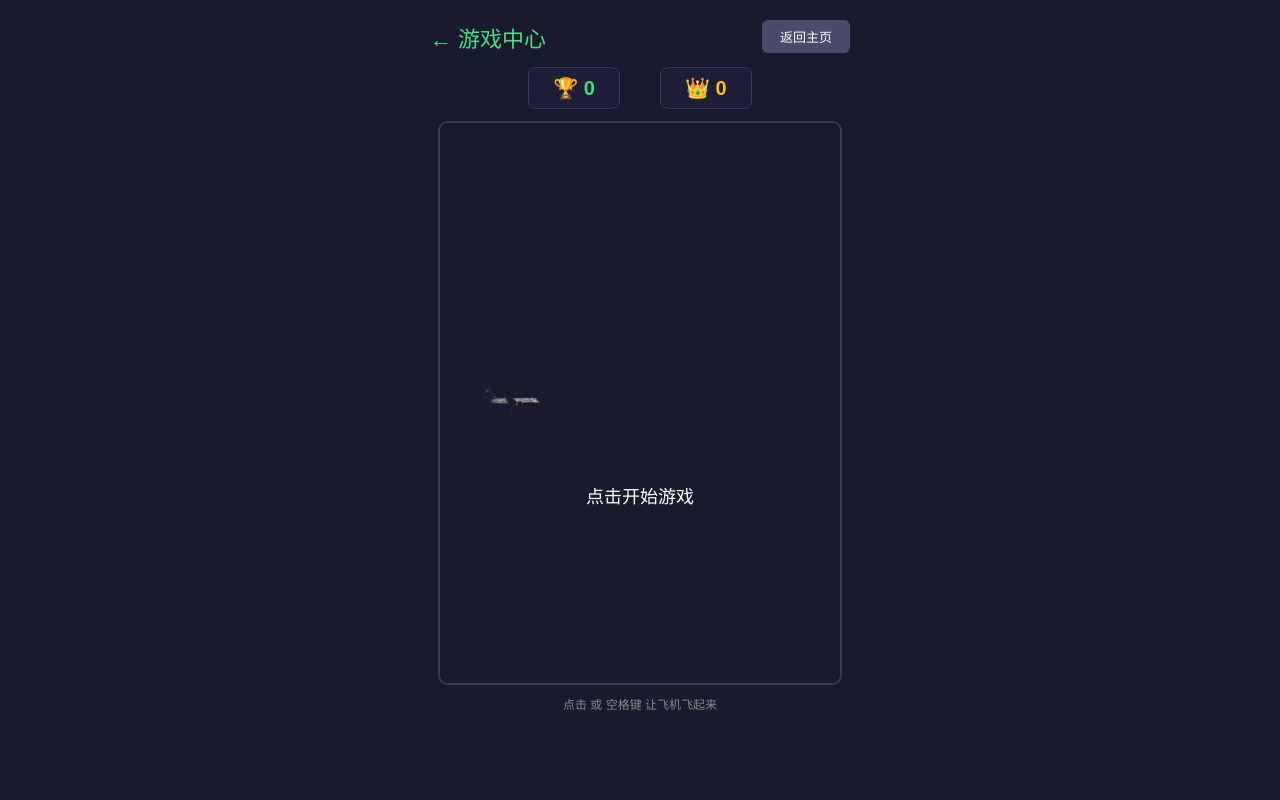
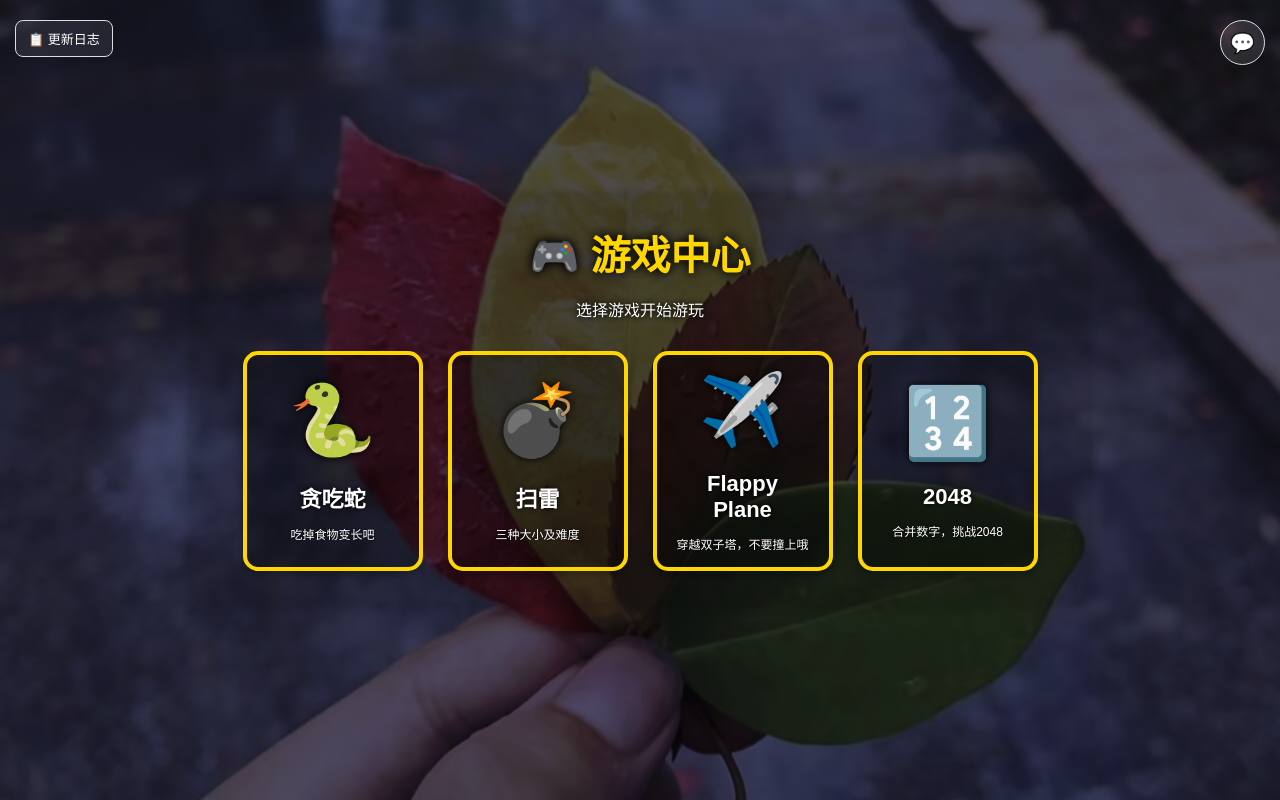
Before and after one commit to Red-Lightstar/Red-Lightstar.github.io, a plain HTML site: page index.html in a window 1280 px wide. Drawn offline with Linux system fonts and the light colour scheme.

Commit message:
Revise game title and improve UI elements
Updated game title and added feedback button. Enhanced styles for better visual appeal and layout adjustments.

```diff
--- a/index.html
+++ b/index.html
@@ -2,276 +2,331 @@
 <html lang="zh">
 <head>
     <meta charset="UTF-8">
-    <meta name="viewport" content="width=device-width, initial-scale=1.0">
-    <title>Flappy Plane</title>
+    <meta name="viewport" content="width=device-width, initial-scale=1.0, maximum-scale=1.0, user-scalable=no, viewport-fit=cover">
+    <title>游戏中心</title>
     <style>
-        * { margin: 0; padding: 0; box-sizing: border-box; }
+        /* ============= 全局基础样式 ============= */
+        * {
+            margin: 0;
+            padding: 0;
+            box-sizing: border-box;
+            font-family: 'Microsoft YaHei', Arial, sans-serif;
+        }
         body {
-            background: #1a1a2e;
-            font-family: 'Microsoft YaHei', Arial, sans-serif;
+            /* 背景铺满，完整展示图片 */
+            background: url("leaf-bg.jpg") no-repeat center center / cover fixed;
+            background-color: #1a1a2e;
+            background-blend-mode: soft-light;
+            min-height: 100vh;
+            min-height: -webkit-fill-available;
+            padding: 20px 15px;
+            color: #fff;
             display: flex;
             flex-direction: column;
             align-items: center;
-            padding: 20px;
+            justify-content: center;
+            overflow-x: hidden;
+            -webkit-tap-highlight-color: transparent;
         }
-        #header {
+
+        html {
+            height: -webkit-fill-available;
+        }
+
+        /* ============= 更新日志模块 ============= */
+        #logToggle {
+            position: fixed;
+            top: 20px;
+            left: 15px;
+            background: rgba(255,255,255,0.08);
+            border: 1px solid #ddd;
+            border-radius: 8px;
+            padding: 8px 12px;
+            cursor: pointer;
+            color: #fff;
+            font-size: 13px;
+            transition: all 0.2s;
+            z-index: 99;
+            min-width: 80px;
+            text-align: center;
+            touch-action: manipulation;
+        }
+        #logToggle:hover {
+            background: rgba(255,255,255,0.15);
+        }
+        #logPanel {
+            position: fixed;
+            top: 60px;
+            left: 15px;
+            background: rgba(0,0,0,0.8);
+            border: 1px solid #ddd;
+            border-radius: 10px;
+            padding: 15px;
+            width: calc(100vw - 30px);
+            max-width: 320px;
+            max-height: 250px;
+            overflow-y: auto;
+            display: none;
+            z-index: 99;
+        }
+        #logPanel::-webkit-scrollbar { width: 6px; }
+        #logPanel::-webkit-scrollbar-thumb {
+            background: #ffd700;
+            border-radius: 3px;
+        }
+        .log-item { margin-bottom: 10px; }
+        .log-date {
+            color: #ffd700;
+            font-size: 12px;
+            font-weight: bold;
+        }
+        .log-text {
+            color: #eee;
+            font-size: 13px;
+            line-height: 1.4;
+        }
+
+        /* ============= 反馈按钮模块 ============= */
+        #feedbackBtn {
+            position: fixed;
+            top: 20px;
+            right: 15px;
+            background: rgba(255,255,255,0.1);
+            border: 1px solid #ddd;
+            border-radius: 50%;
+            width: 45px;
+            height: 45px;
             display: flex;
-            justify-content: space-between;
             align-items: center;
+            justify-content: center;
+            color: #fff;
+            text-decoration: none;
+            font-size: 20px;
+            transition: all 0.2s;
+            z-index: 99;
+            touch-action: manipulation;
+        }
+        #feedbackBtn:hover {
+            background: rgba(255,255,255,0.2);
+            transform: scale(1.05);
+        }
+
+        /* ============= 游戏中心主体（移除黑框核心修改） ============= */
+        .container {
             width: 100%;
-            max-width: 420px;
-            margin-bottom: 14px;
+            max-width: 900px;
+            text-align: center;
+            /* 移除深色黑框：删除背景色、大幅降低透明度 */
+            background: rgba(0,0,0,0.1);
+            /* 移除厚重阴影，保留轻微轮廓 */
+            box-shadow: 0 0 10px rgba(0,0,0,0.2);
+            /* 减少内边距，更通透 */
+            padding: 20px 15px;
+            border-radius: 20px;
+            margin: 20px 0;
         }
-        #title { color: #4ade80; font-size: 22px; text-decoration: none; }
-        #backBtn {
-            background: #4a4a6a; color: #fff; border: none;
-            padding: 7px 18px; border-radius: 6px; cursor: pointer; font-size: 13px;
+        h1 {
+            color: #ffd700;
+            font-size: clamp(28px, 8vw, 40px);
+            margin-bottom: 15px;
+            /* 加强文字阴影，突出标题（无黑框后关键） */
+            text-shadow: 0 0 8px #000, 0 0 15px rgba(0,0,0,0.8);
+        }
+        .subtitle {
+            color: #fff;
+            font-size: clamp(14px, 4vw, 16px);
+            margin-bottom: 25px;
+            /* 加强文字阴影，保证可读性 */
+            text-shadow: 0 0 5px #000, 0 0 10px rgba(0,0,0,0.8);
+        }
+        /* 游戏卡片容器 */
+        .games {
+            display: flex;
+            flex-wrap: wrap;
+            justify-content: center;
+            gap: 15px;
+            padding: 5px 0;
+        }
+        /* 游戏卡片（强化视觉，突出按键） */
+        .game-card {
+            /* 轻微背景，不挡图片但能突出卡片 */
+            background: rgba(0,0,0,0.3);
+            /* 加粗金色边框，强化卡片轮廓 */
+            border: 4px solid #ffd700;
+            border-radius: 15px;
+            padding: 20px 15px;
             text-decoration: none;
+            color: #fff;
+            width: calc(50% - 7.5px);
+            min-height: 180px;
+            display: flex;
+            flex-direction: column;
+            align-items: center;
+            justify-content: center;
+            transition: all 0.2s ease;
+            touch-action: manipulation;
+            /* 轻微阴影，增加层次感 */
+            box-shadow: 0 4px 8px rgba(0,0,0,0.3);
         }
-        canvas {
-            border: 2px solid #3a3a5a;
-            border-radius: 10px;
-            display: block;
-            cursor: pointer;
+        /* 大屏平板适配 */
+        @media (min-width: 768px) {
+            .game-card {
+                width: 180px;
+                height: 220px;
+                padding: 25px 20px;
+                gap: 10px;
+            }
+            .container {
+                padding: 30px 20px;
+            }
+            .games {
+                gap: 25px;
+            }
         }
-        #infoBar {
-            display: flex;
-            justify-content: center;
-            gap: 40px;
-            margin-bottom: 12px;
-            width: 100%;
-            max-width: 420px;
+        /* 卡片hover效果强化，突出交互 */
+        .game-card:hover {
+            border-color: #ff4500;
+            transform: translateY(-5px);
+            /* 加深hover背景，强化选中状态 */
+            background: rgba(0,0,0,0.5);
+            box-shadow: 0 8px 20px rgba(0,0,0,0.5);
         }
-        #scoreDisplay, #bestDisplay {
-            background: #1e1e38;
-            border: 1px solid #3a3a5a;
-            border-radius: 8px;
-            padding: 8px 24px;
-            color: #4ade80;
-            font-size: 20px;
+        .game-icon {
+            font-size: clamp(40px, 15vw, 70px);
+            margin-bottom: 10px;
+            /* 图标加阴影，突出显示 */
+            text-shadow: 0 0 8px #000;
+        }
+        .game-title {
+            font-size: clamp(18px, 5vw, 22px);
             font-weight: bold;
+            margin-bottom: 5px;
+            text-shadow: 0 0 5px #000;
+        }
+        .game-desc {
+            color: #fff;
+            font-size: clamp(11px, 3vw, 12px);
+            line-height: 1.3;
             text-align: center;
+            word-wrap: break-word;
+            text-shadow: 0 0 3px #000;
         }
-        #bestDisplay { color: #fbbf24; }
-        #hint {
-            color: #888;
-            font-size: 12px;
-            margin-top: 10px;
-            text-align: center;
+        .new-game-tip {
+            display: none;
         }
     </style>
 </head>
 <body>
-    <div id="header">
-        <a href="index.html" id="title">← 游戏中心</a>
-        <a href="index.html" id="backBtn">返回主页</a>
-    </div>
-    <div id="infoBar">
-        <div id="scoreDisplay">🏆 0</div>
-        <div id="bestDisplay">👑 0</div>
-    </div>
-    <canvas id="gameCanvas" width="400" height="560"></canvas>
-    <div id="hint">
-        <span>点击</span> 或 <span>空格键</span> 让飞机飞起来
+    <!-- 更新日志模块 -->
+    <button id="logToggle">📋 更新日志</button>
+    <div id="logPanel">
+        <div class="log-item">
+            <div class="log-date">2026-05-01</div>
+            <div class="log-text">2048游戏登场</div>
+        </div>
+        <div class="log-item">
+            <div class="log-date">2026-04-18</div>
+            <div class="log-text">修复扫雷间隔问题</div>
+        </div>
+        <div class="log-item">
+            <div class="log-date">2026-04-12</div>
+            <div class="log-text">扫雷新增三个难度模式</div>
+        </div>
+        <div class="log-item">
+            <div class="log-date">2026-04-12</div>
+            <div class="log-text">Flappy Bird 改版为 Flappy Plane</div>
+        </div>
+        <div class="log-item">
+            <div class="log-date">2026-04-11</div>
+            <div class="log-text">留言有了服务器</div>
+        </div>
+         <div class="log-item">
+            <div class="log-date">2026-04-01</div>
+            <div class="log-text">Flappy Bird 游戏登场</div>
+        </div>
+         <div class="log-item">
+            <div class="log-date">2026-04-01</div>
+            <div class="log-text">扫雷游戏新增保存功能</div>
+        </div>
+         <div class="log-item">
+            <div class="log-date">2026-04-01</div>
+            <div class="log-text">扫雷游戏登场</div>
+        </div>
+        <div class="log-item">
+            <div class="log-date">2026-04-01</div>
+            <div class="log-text">新增留言反馈页面</div>
+        </div>
+        <div class="log-item">
+            <div class="log-date">2026-03-31</div>
+            <div class="log-text">修复了贪吃蛇速度太快的Bug</div>
+        </div>
+        <div class="log-item">
+            <div class="log-date">2026-03-31</div>
+            <div class="log-text">贪吃蛇加了血量,加大了可移动范围</div>
+        </div>
+        <div class="log-item">
+            <div class="log-date">2026-03-31</div>
+            <div class="log-text">贪吃蛇游戏登场</div>
+        </div>
     </div>
 
-<script>
-const canvas = document.getElementById('gameCanvas');
-const ctx = canvas.getContext('2d');
-const scoreDisplay = document.getElementById('scoreDisplay');
-const bestDisplay = document.getElementById('bestDisplay');
+    <!-- 反馈按钮 -->
+    <a href="feedback.html" id="feedbackBtn" title="意见反馈">💬</a>
 
-const GRAVITY = 0.3;
-const FLAP = -6.5;
-const PIPE_GAP = 165;
-const PIPE_SPEED = 2.5;
-const PIPE_INTERVAL = 110;
+    <!-- 游戏中心主体 -->
+    <div class="container">
+        <h1>🎮 游戏中心</h1>
+        <p class="subtitle">选择游戏开始游玩</p>
 
-// 图片名保持不变
-const PLANE_IMG_SRC = '飞机_clean.png';
-const TOWER_IMG_SRC = '塔_nobg.png';
+        <div class="games">
+            <a href="snake.html" class="game-card">
+                <div class="game-icon">🐍</div>
+                <div class="game-title">贪吃蛇</div>
+                <div class="game-desc">吃掉食物变长吧</div>
+            </a>
+            <a href="minesweeper.html" class="game-card">
+                <div class="game-icon">💣</div>
+                <div class="game-title">扫雷</div>
+                <div class="game-desc">三种大小及难度</div>
+            </a>
+            <a href="flappyplane.html" class="game-card">
+                <div class="game-icon">✈️</div>
+                <div class="game-title">Flappy Plane</div>
+                <div class="game-desc">穿越双子塔，不要撞上哦</div>
+            </a>
+            <a href="2048.html" class="game-card">
+                <div class="game-icon">🔢</div>
+                <div class="game-title">2048</div>
+                <div class="game-desc">合并数字，挑战2048</div>
+            </a>
+        </div>
+    </div>
 
-// 飞机尺寸
-const PLANE_W = 70;
-const PLANE_H = 35;
-const BIRD_RADIUS = 18;
+    <!-- 核心交互JS -->
+    <script>
+        const logToggle = document.getElementById('logToggle');
+        const logPanel = document.getElementById('logPanel');
 
-// 塔宽度
-const TOWER_W = 60;
+        logToggle.onclick = (e) => {
+            e.stopPropagation();
+            logPanel.style.display = logPanel.style.display === 'block' ? 'none' : 'block';
+        };
 
-// 加载图片
-const planeImg = new Image();
-const towerImg = new Image();
-planeImg.src = PLANE_IMG_SRC;
-towerImg.src = TOWER_IMG_SRC;
+        document.addEventListener('click', () => {
+            logPanel.style.display = 'none';
+        });
 
-let bird, pipes, score, best, gameState;
-let frameCount = 0;
-let startFloat = 0;
-let animId;
+        logPanel.onclick = (e) => {
+            e.stopPropagation();
+        };
 
-const GAME_STATE = {
-    READY: 'ready',
-    PLAYING: 'playing',
-    GAME_OVER: 'gameOver'
-};
+        window.addEventListener('resize', () => {
+            document.body.style.minHeight = '100vh';
+        });
 
-best = +localStorage.getItem('flappyBest') || 0;
-bestDisplay.textContent = `👑 ${best}`;
-
-function init() {
-    bird = { x: 70, y: canvas.height / 2, vy: 0, rot: 0 };
-    pipes = [];
-    score = 0;
-    frameCount = 0;
-    gameState = GAME_STATE.READY;
-    scoreDisplay.textContent = `🏆 0`;
-    cancelAnimationFrame(animId);
-    loop();
-}
-
-// 待机飞机
-function drawReadyPlane() {
-    startFloat += 0.06;
-    let fy = Math.sin(startFloat) * 6;
-    let x = bird.x - PLANE_W / 2;
-    let y = bird.y + fy - PLANE_H / 2;
-    ctx.drawImage(planeImg, x, y, PLANE_W, PLANE_H);
-}
-
-// 游戏飞机
-function drawPlane() {
-    ctx.save();
-    ctx.translate(bird.x, bird.y);
-    ctx.rotate(bird.rot * Math.PI / 180);
-    ctx.drawImage(planeImg, -PLANE_W / 2, -PLANE_H / 2, PLANE_W, PLANE_H);
-    ctx.restore();
-}
-
-// 关键：上塔翻转倒置，下塔正常
-function drawPipes() {
-    for(let p of pipes){
-        // 上塔：垂直翻转倒过来
-        ctx.save();
-        ctx.translate(p.x + TOWER_W/2, p.topH);
-        ctx.scale(1, -1); // 垂直翻转
-        ctx.drawImage(towerImg, -TOWER_W/2, 0, TOWER_W, p.topH);
-        ctx.restore();
-
-        // 下塔：正常正向
-        ctx.drawImage(towerImg, p.x, p.bottomY, TOWER_W, canvas.height - p.bottomY);
-    }
-}
-
-function draw() {
-    ctx.fillStyle = '#1a1a2e';
-    ctx.fillRect(0,0,canvas.width,canvas.height);
-
-    if(gameState === GAME_STATE.READY){
-        drawReadyPlane();
-        ctx.fillStyle = '#fff';
-        ctx.font = '18px Microsoft YaHei';
-        ctx.textAlign = 'center';
-        ctx.fillText('点击开始游戏', canvas.width/2, canvas.height/2 + 100);
-    }else if(gameState === GAME_STATE.PLAYING){
-        drawPipes();
-        drawPlane();
-    }else if(gameState === GAME_STATE.GAME_OVER){
-        drawPipes();
-        drawPlane();
-        ctx.fillStyle = '#ff5555';
-        ctx.font = '24px Microsoft YaHei';
-        ctx.textAlign = 'center';
-        ctx.fillText('游戏结束', canvas.width/2, canvas.height/2 - 40);
-        ctx.fillStyle = '#fff';
-        ctx.font = '16px Microsoft YaHei';
-        ctx.fillText('点击重新开始', canvas.width/2, canvas.height/2);
-    }
-}
-
-function update() {
-    if(gameState !== GAME_STATE.PLAYING) return;
-    frameCount++;
-
-    bird.vy += GRAVITY;
-    bird.y += bird.vy;
-    bird.rot = Math.min(80, bird.vy * 2.5);
-
-    if(frameCount % PIPE_INTERVAL === 0){
-        let topH = Math.random() * (canvas.height - PIPE_GAP - 120) + 30;
-        pipes.push({
-            x: canvas.width,
-            topH: topH,
-            bottomY: topH + PIPE_GAP,
-            scored: false
+        window.addEventListener('scroll', () => {
+            document.body.style.backgroundPosition = 'center center';
         });
-    }
-
-    for(let i = pipes.length - 1; i >= 0; i--){
-        let p = pipes[i];
-        p.x -= PIPE_SPEED;
-        if(p.x < -TOWER_W){
-            pipes.splice(i,1);
-            continue;
-        }
-
-        if(!p.scored && p.x + TOWER_W < bird.x){
-            p.scored = true;
-            score++;
-            scoreDisplay.textContent = `🏆 ${score}`;
-            if(score > best){
-                best = score;
-                localStorage.setItem('flappyBest', best);
-                bestDisplay.textContent = `👑 ${best}`;
-            }
-        }
-
-        let bx = bird.x - BIRD_RADIUS;
-        let by = bird.y - BIRD_RADIUS;
-        let bw = BIRD_RADIUS * 2;
-        let bh = BIRD_RADIUS * 2;
-
-        if(
-            bird.y - BIRD_RADIUS < 0 ||
-            bird.y + BIRD_RADIUS > canvas.height ||
-            (bx < p.x + TOWER_W && bx + bw > p.x && by < p.topH) ||
-            (bx < p.x + TOWER_W && bx + bw > p.x && by + bh > p.bottomY)
-        ){
-            gameOver();
-            return;
-        }
-    }
-}
-
-function gameOver(){
-    gameState = GAME_STATE.GAME_OVER;
-}
-
-function loop() {
-    update();
-    draw();
-    animId = requestAnimationFrame(loop);
-}
-
-function flap(){
-    if(gameState === GAME_STATE.READY){
-        gameState = GAME_STATE.PLAYING;
-    }else if(gameState === GAME_STATE.PLAYING){
-        bird.vy = FLAP;
-        bird.rot = -20;
-    }else if(gameState === GAME_STATE.GAME_OVER){
-        init();
-    }
-}
-
-canvas.addEventListener('click', flap);
-document.addEventListener('keydown', e=>{
-    if(e.code === 'Space'){
-        e.preventDefault();
-    }
-});
-
-init();
-</script>
+    </script>
 </body>
 </html>
```
